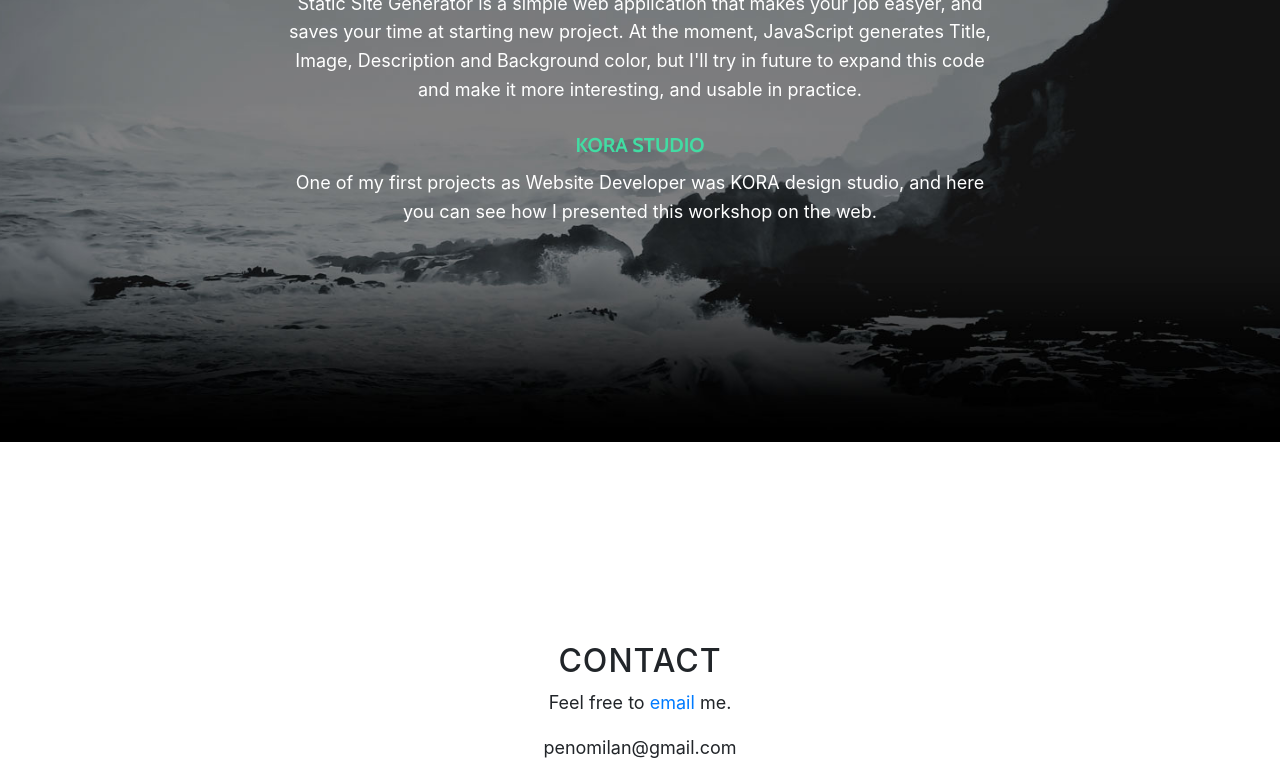
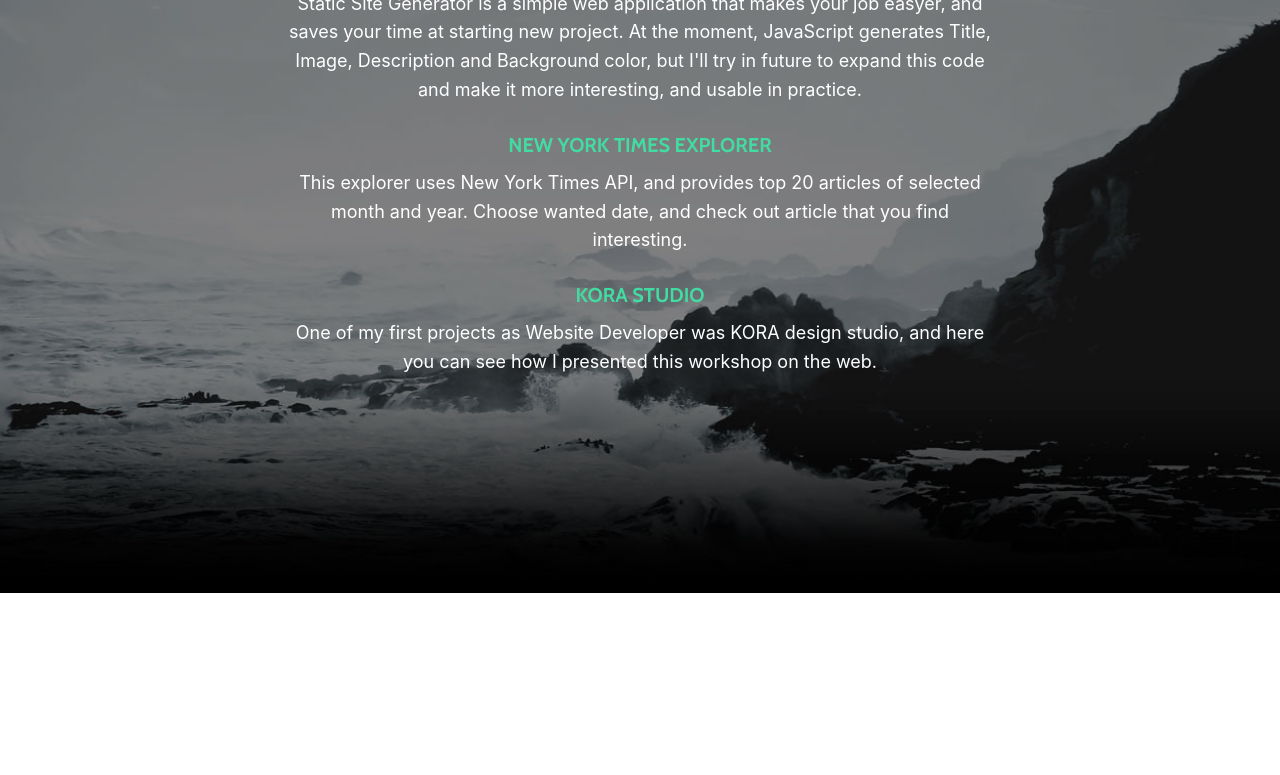
Before and after one commit to penomilan/penomilan, a website with bundled scripts: page index.html in a window 1280 px wide. Shown: the part 1980-2755 px from the top of the page. Built offline with nearby package versions, Linux system fonts and the light colour scheme.

Commit message:
NYTE project added

```diff
--- a/index.html
+++ b/index.html
@@ -95,6 +95,10 @@
           <p>Static Site Generator is a simple web application that makes your job easyer, and saves your time at starting new project. At the moment, JavaScript generates Title, Image, Description and Background color, but I'll try in future to expand this code and make it more interesting, and usable in practice.</p>
         </div>
         <div class="col-lg-8 mx-auto">
+          <a href="https://penomilan.github.io/NYTE/" target="_blank" class="btn btn-default btn-lg">New York Times Explorer</a>
+          <p>This explorer uses New York Times API, and provides top 20 articles of selected month and year. Choose wanted date, and check out article that you find interesting.</p>
+        </div>
+        <div class="col-lg-8 mx-auto">
           <a href="http://kora.rs" target="_blank" class="btn btn-default btn-lg">KORA studio</a>
           <p>One of my first projects as Website Developer was KORA design studio, and here you can see how I presented this workshop on the web.</p>
         </div>
```
Also changed, not shown: 1 other file.
